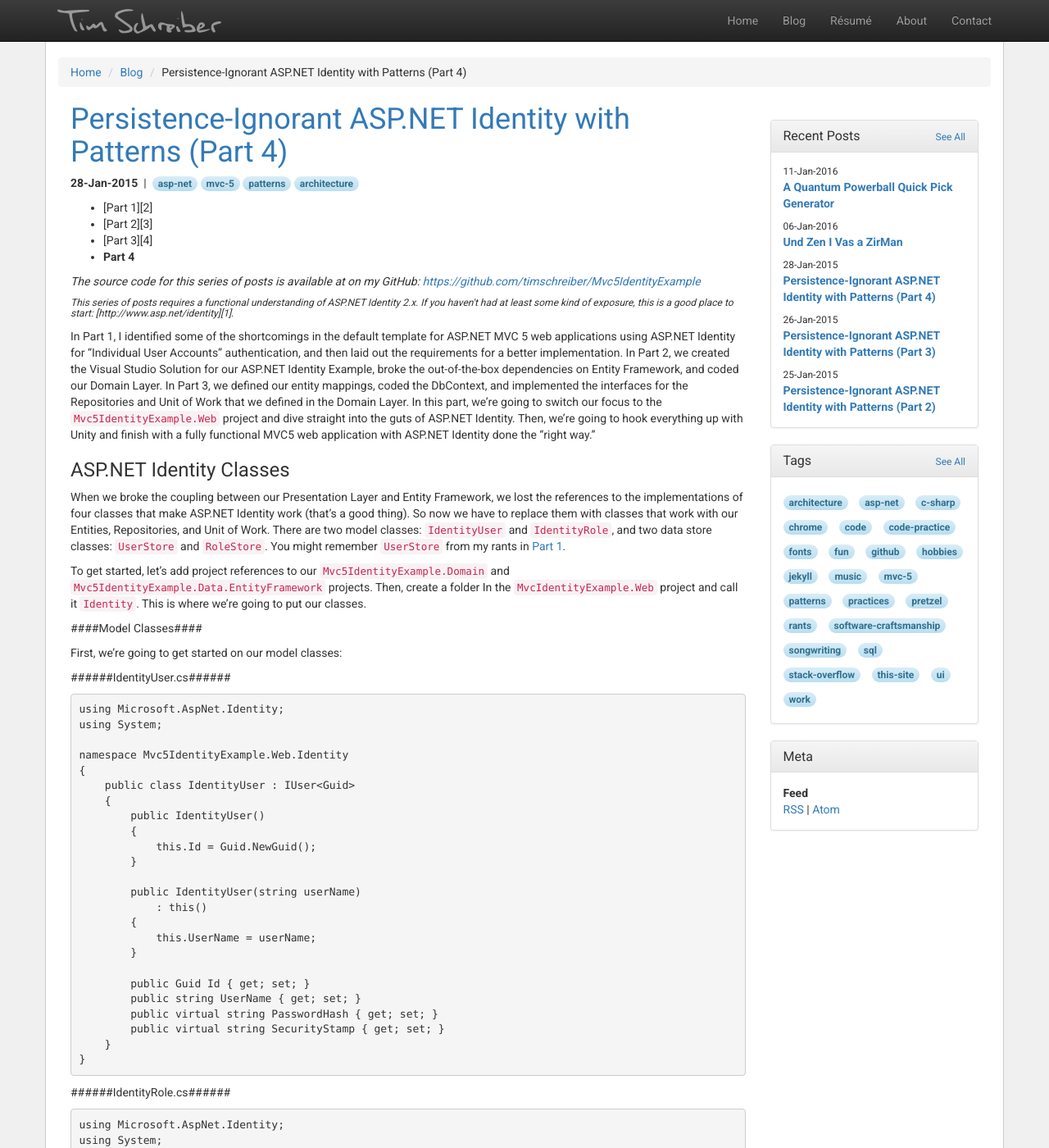
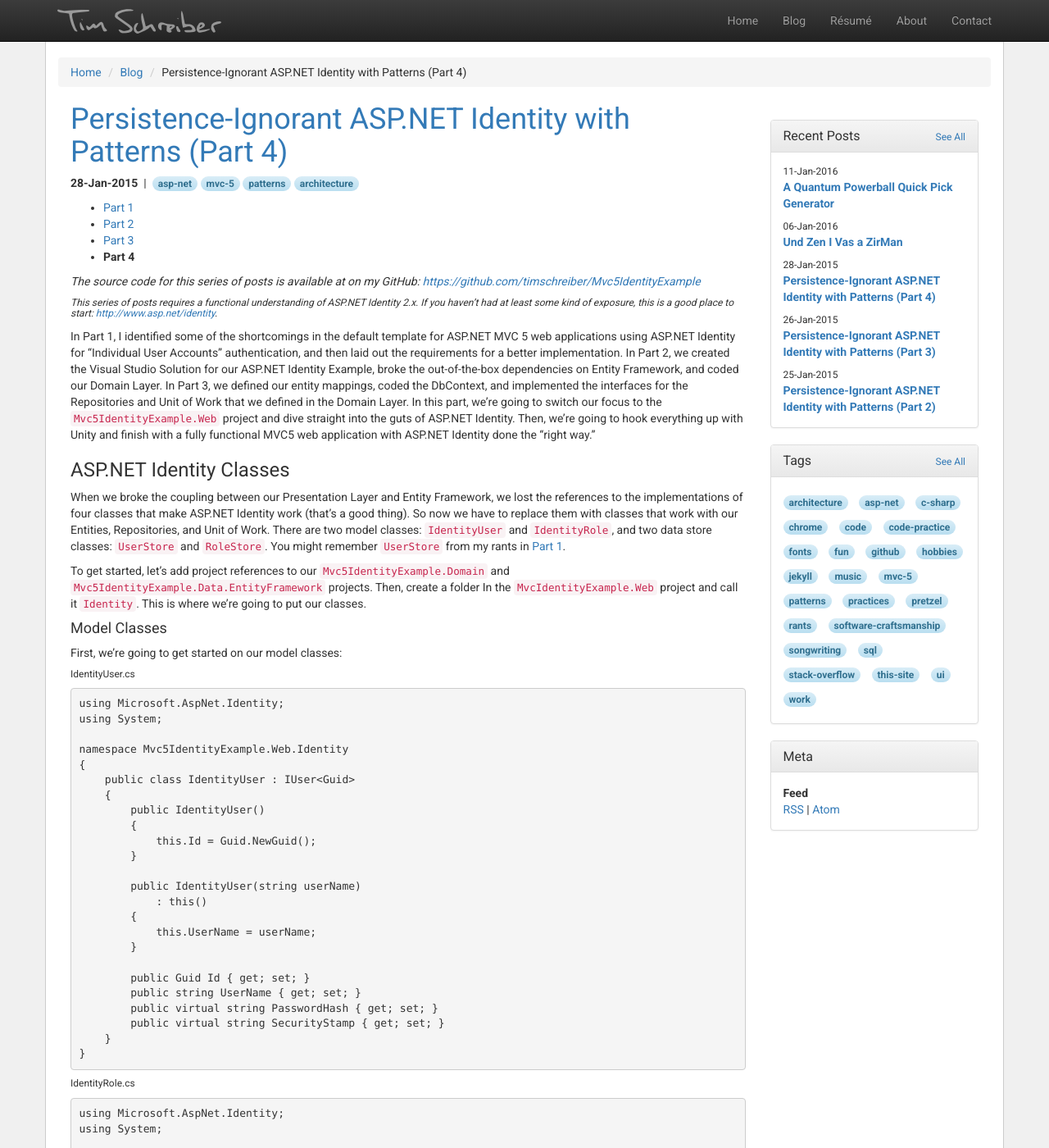
Before and after one commit to timschreiber/timschreiber.github.com, a Jekyll site: the page built from _posts/2015-01-28-persistence-ignorant-asp-net-identity-with-patterns-part-4.md, in a window 1280 px wide and 1400 px high. Shown: the whole window at 82% size. Built offline with Jekyll 4.4.1, drawn with Linux system fonts in a browser that asks for light colours; nearby versions of some CDN libraries; comment, search, counter and statistics services are not loaded; some of the changed text lies outside the part shown.

Commit message:
Update 2015-01-28-persistence-ignorant-asp-net-identity-with-patterns-part-4.md

```diff
--- a/_posts/2015-01-28-persistence-ignorant-asp-net-identity-with-patterns-part-4.md
+++ b/_posts/2015-01-28-persistence-ignorant-asp-net-identity-with-patterns-part-4.md
@@ -12,32 +12,30 @@ tags:
 - architecture
 ---
 
-<ul>
-    <li>[Part 1][2]</li>
-    <li>[Part 2][3]</li>
-    <li>[Part 3][4]</li>
-    <li><b>Part 4</b></li>
-</ul>
+* [Part 1][2]
+* [Part 2][3]
+* [Part 3][4]
+* __Part 4__
 
-<i>The source code for this series of posts is available at on my GitHub: [https://github.com/timschreiber/Mvc5IdentityExample][6]</i>
+_The source code for this series of posts is available at on my GitHub: [https://github.com/timschreiber/Mvc5IdentityExample][6]_
 
-<h6><i>This series of posts requires a functional understanding of ASP.NET Identity 2.x. If you haven't had at least some kind of exposure, this is a good place to start: [http://www.asp.net/identity][1].</i></h6>
+###### _This series of posts requires a functional understanding of ASP.NET Identity 2.x. If you haven't had at least some kind of exposure, this is a good place to start: [http://www.asp.net/identity][1]._
 
 In Part 1, I identified some of the shortcomings in the default template for ASP.NET MVC 5 web applications using ASP.NET Identity for “Individual User Accounts” authentication, and then laid out the requirements for a better implementation. In Part 2, we created the Visual Studio Solution for our ASP.NET Identity Example, broke the out-of-the-box dependencies on Entity Framework, and coded our Domain Layer. In Part 3, we defined our entity mappings, coded the DbContext, and implemented the interfaces for the Repositories and Unit of Work that we defined in the Domain Layer. In this part, we’re going to switch our focus to the `Mvc5IdentityExample.Web` project and dive straight into the guts of ASP.NET Identity. Then, we’re going to hook everything up with Unity and finish with a fully functional MVC5 web application with ASP.NET Identity done the “right way.”
 
 <!--more-->
 
-### ASP.NET Identity Classes ###
+### ASP.NET Identity Classes
 
 When we broke the coupling between our Presentation Layer and Entity Framework, we lost the references to the implementations of four classes that make ASP.NET Identity work (that’s a good thing). So now we have to replace them with classes that work with our Entities, Repositories, and Unit of Work. There are two model classes: `IdentityUser` and `IdentityRole`, and two data store classes: `UserStore` and `RoleStore`. You might remember `UserStore` from my rants in [Part 1][2].
 
 To get started, let’s add project references to our `Mvc5IdentityExample.Domain` and `Mvc5IdentityExample.Data.EntityFramework` projects. Then, create a folder In the `MvcIdentityExample.Web` project and call it `Identity`. This is where we’re going to put our classes.
 
-####Model Classes####
+#### Model Classes
 
 First, we’re going to get started on our model classes:
 
-######IdentityUser.cs######
+###### IdentityUser.cs
 
     using Microsoft.AspNet.Identity;
     using System;
@@ -64,7 +62,7 @@ First, we’re going to get started on our model classes:
         }
     }
 
-######IdentityRole.cs######
+###### IdentityRole.cs
 
     using Microsoft.AspNet.Identity;
     using System;
@@ -95,13 +93,13 @@ First, we’re going to get started on our model classes:
         }
     }
 
-####Data Store Classes####
+#### Data Store Classes
 
 In the ASP.NET Identity [documentation][5], Microsoft author Tom FitzMacken acknowledges their data store classes are “closely coupled with the persistence mechanism,” which they then closely couple to their Presentation Layer in the default Entity Framework implementation. Done correctly in a persistence-ignorant kind of way, these classes take the `IdentityUser` and `IdentityRole` models that ASP.NET Identity likes, turn them into the Entities that our Repositories and Unit of Work like, and make sure everything gets written out to some persistence mechanism, whatever that may be.
 
 You might notice we have an empty `Dispose` method in our data store classes. That’s because ASP.NET Identity requires us to implement `IDisposable`, but we’re letting Unity manage the lifetime of our `IUnitOfWork`, which is the only injected dependency these classes have.
 
-######UserStore.cs######
+###### UserStore.cs
 
     ﻿using Microsoft.AspNet.Identity;
     using Mvc5IdentityExample.Domain;
@@ -450,7 +448,7 @@ You might notice we have an empty `Dispose` method in our data store classes. Th
         }
     }
 
-######RoleStore.cs######
+###### RoleStore.cs
 
     using Microsoft.AspNet.Identity;
     using Mvc5IdentityExample.Domain;
@@ -561,7 +559,7 @@ You might notice we have an empty `Dispose` method in our data store classes. Th
         }
     }
 
-###Account Controller###
+### Account Controller
 
 Next, we’re going to move on to the `AccountController` that got generated when we created the `MvcIdentityExample.Web` project. There are several changes that we’re going to have to make to get it to work with our new ASP.NET Identity classes. First of all, we need to change the way it gets its `UserManager` dependency. Since we’ll be letting Unity take care of all of that for us, we’ll just use some simple constructor injection:
 
@@ -589,7 +587,7 @@ Finally, we need to replace some not-working code with our new working code. Let
 
 In the end, your `AccountController` class should look like this:
 
-######AccountController.cs######
+###### AccountController.cs
 
     using Microsoft.AspNet.Identity;
     using Microsoft.Owin.Security;
@@ -998,7 +996,7 @@ In the end, your `AccountController` class should look like this:
         }
     }
 
-###Unity###
+### Unity
 
 I mentioned that we’ll be letting Unity handle the lifetimes for our dependencies. So we need to add Unity to the `MvcIdentityExample.Web` project. The easiest way to do this is to install the `Unity.MVC5` package by DevTrends. It adds all the code necessary to integrate Unity with MVC5. So, open up the Package Manager Console and run the following command:
 
@@ -1006,7 +1004,7 @@ I mentioned that we’ll be letting Unity handle the lifetimes for our dependenc
 
 After it’s done installing, you’ll notice it added a `UnityConfig.cs` file in your `App_Start` folder. This is where we are going to register the dependencies we want Unity to inject (and manage the lifetimes of). Open it up, and make sure it looks like this:
 
-######UnityConfig.cs######
+###### UnityConfig.cs
 
     using Microsoft.AspNet.Identity;
     using Microsoft.Practices.Unity;
@@ -1038,7 +1036,7 @@ Then, just add the following line to the `Application_Start` method in `Global.a
 
     UnityConfig.RegisterComponents();
 
-###Web.Config###
+### Web.Config
 
 The last thing we need to do is change our `web.config` so that it uses the connection string for the `Mvc5IdentityExample` database. Replace this line:
 
@@ -1048,13 +1046,13 @@ with this line:
 
     <add name="Mvc5IdentityExample" connectionString="Server=(local);Database=Mvc5IdentityExample;User Id=Mvc5IdentityExampleUser;Password=Password123" providerName="System.Data.SqlClient" />
 
-###And Awaaaaaay We Go!###
+### And Awaaaaaay We Go!
 
 And now, if we’ve done everything right, we should be able to run it, and it should let you do everything that the out-of-the-box Entity Framework ASP.NET Identity would. Go ahead, register. Log in, change your password, etc. I’ll wait.
 
 If it worked right away, good for you. If not, well I understand that following along with tutorials has its difficulties. That’s why all my source code for this series of posts is available at on my GitHub: [https://github.com/timschreiber/Mvc5IdentityExample][6]
 
-###Putting It All Together###
+### Putting It All Together
 
 So here’s what we’ve accomplished throughout this series of posts:
 
@@ -1065,7 +1063,7 @@ So here’s what we’ve accomplished throughout this series of posts:
 
 I hope that, as you’ve taken this journey with me, you8’ve gained a deeper understanding of how ASP.NET Identity works and an appreciation for some of the principles and design patterns we’ve used.
 
-###What's Next?###
+### What's Next?
 
 Technically, we’re not *quite* done yet. I still have to prove this design is truly persistence-ignorant. In a future bonus part, I’ll show you how to write a new Data Layer using NHibernate instead of Entity Framework, and how easy it will be to plug in.
 
```
